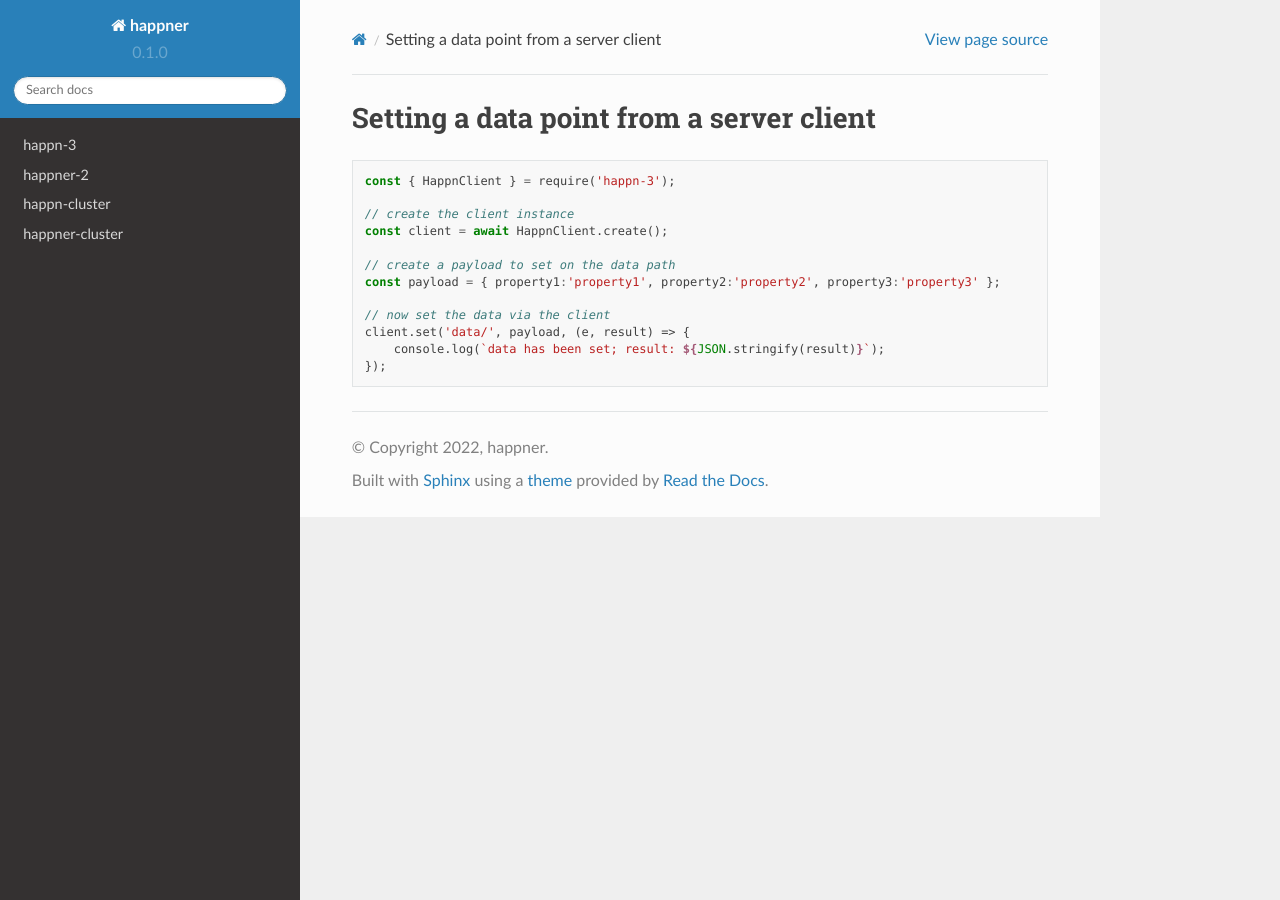
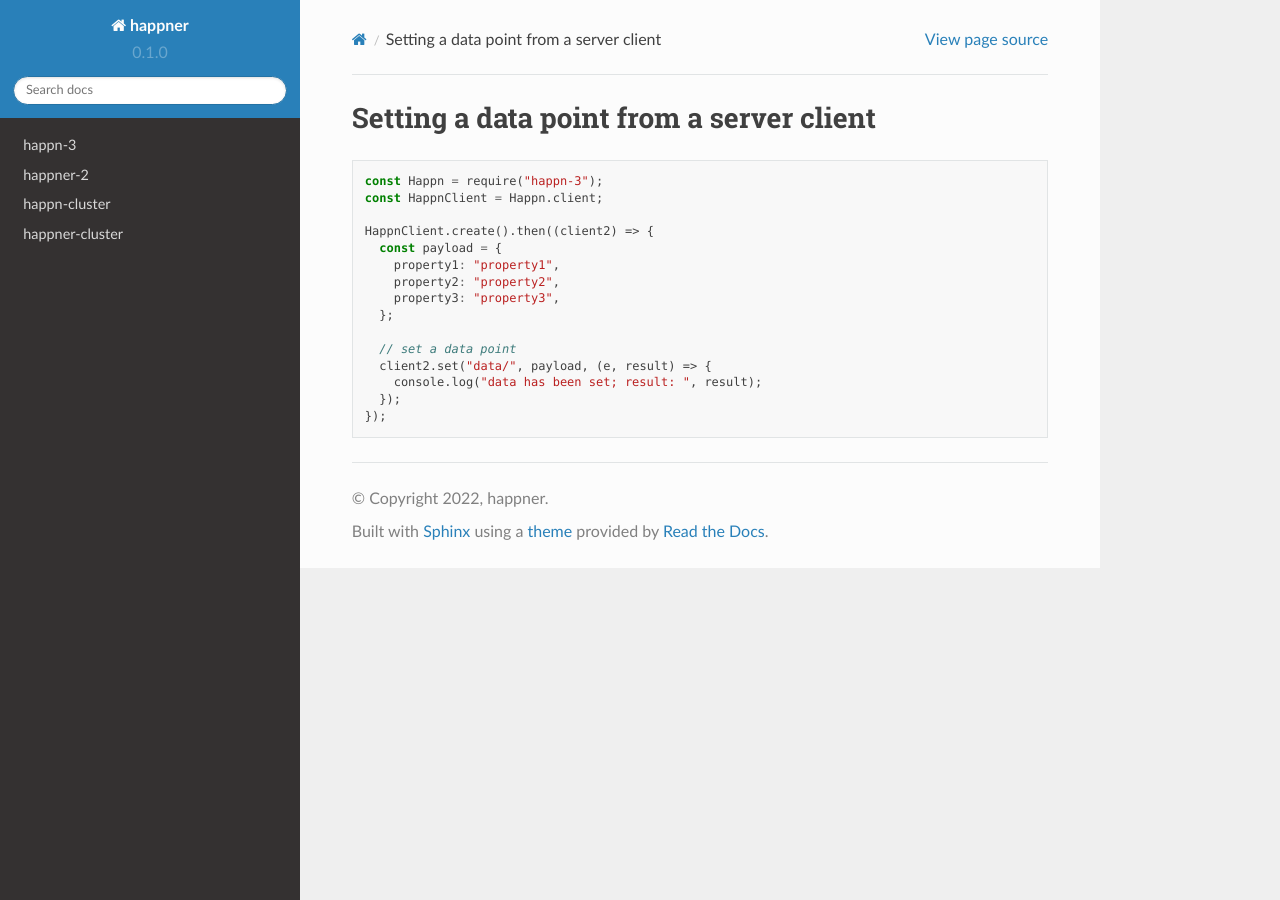
Before and after one commit to happner/happner-docs, a Sphinx documentation site: the page built from docs/source/happn/shared/basic-server-client-set-data.rst, in a window 1280 px wide. Built offline with Sphinx 7.4.7 and the Read the Docs theme 2.0.0, drawn with Linux system fonts in a browser that asks for light colours.

```diff
--- a/docs/source/happn/shared/basic-server-client-set-data.rst
+++ b/docs/source/happn/shared/basic-server-client-set-data.rst
@@ -3,15 +3,18 @@ Setting a data point from a server client
 
 .. code-block:: javascript
 
-    const { HappnClient } = require('happn-3');
+    const Happn = require("happn-3");
+    const HappnClient = Happn.client;
 
-    // create the client instance
-    const client = await HappnClient.create();
+    HappnClient.create().then((client2) => {
+      const payload = {
+        property1: "property1",
+        property2: "property2",
+        property3: "property3",
+      };
 
-    // create a payload to set on the data path
-    const payload = { property1:'property1', property2:'property2', property3:'property3' };
-
-    // now set the data via the client
-    client.set('data/', payload, (e, result) => {
-        console.log(`data has been set; result: ${JSON.stringify(result)}`);
+      // set a data point
+      client2.set("data/", payload, (e, result) => {
+        console.log("data has been set; result: ", result);
+      });
     });
```
Also changed, not shown: docs/source/happn/examples/simple-example-1.rst (+91 -9 lines), docs/source/happn/shared/basic-server-client.rst (+5 -7 lines), docs/source/happn/shared/basic-server.rst (+5 -15 lines).
